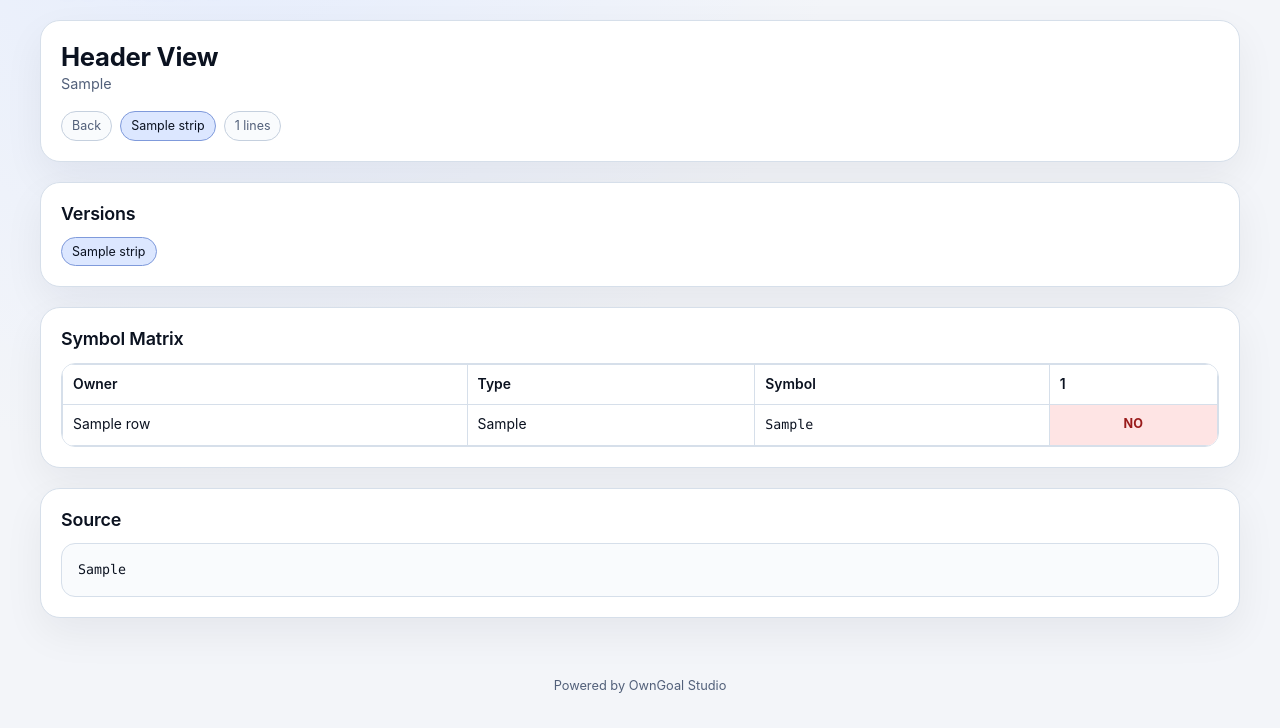
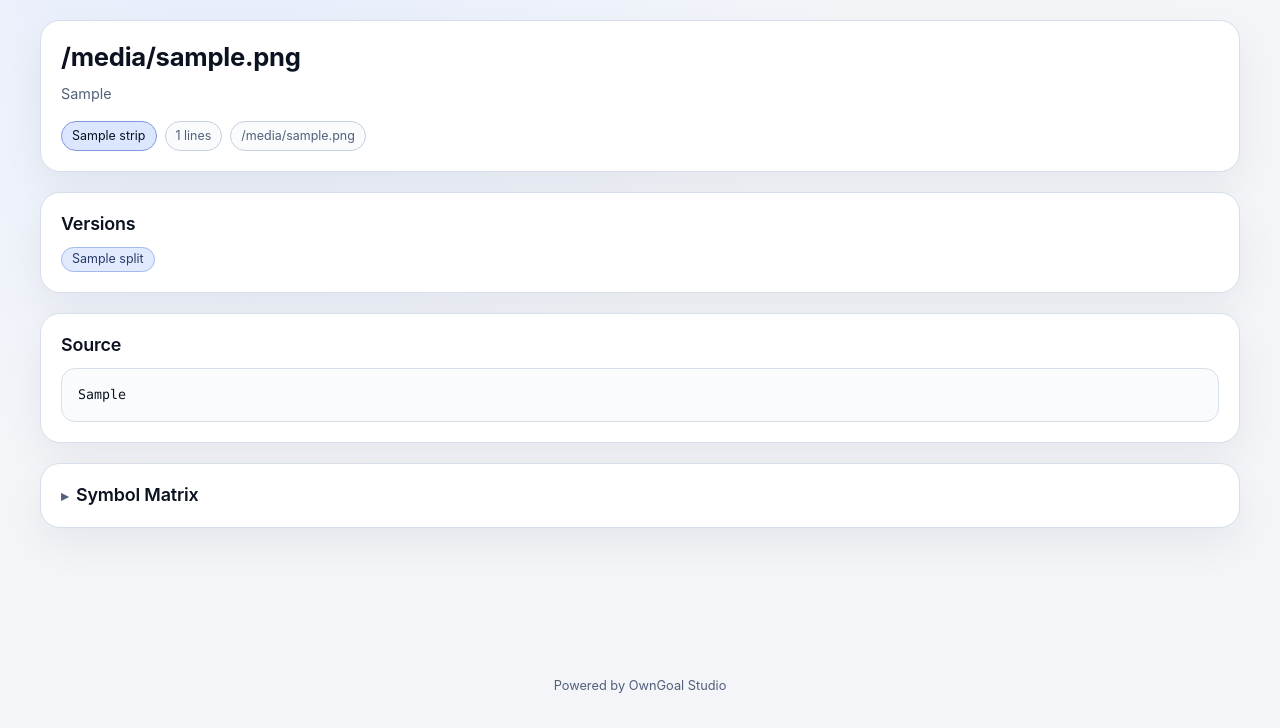
Before and after one commit to Lessica/iOS-Headers, a Flask app: template web/templates/view.html in a window 1280 px wide. Shown: the part 72-800 px from the top of the page. Run offline with Flask 3, Linux system fonts and the light colour scheme; the template is opened without the code that fills it: most values are stand-ins (such as "Sample title", 1, 10 or a date in 2020).

Commit message:
style
Signed-off-by: 82Flex <82flex@gmail.com>

```diff
--- a/web/app.py
+++ b/web/app.py
@@ -41,6 +41,12 @@ app.jinja_env.globals["format_version_id"] = lambda version_id: _format_version_
 OWNER_VERSIONS_PILL_LIMIT = 15
 DEFAULT_DIRECTORY_PAGE_SIZE = 100
 MAX_DIRECTORY_PAGE_SIZE = 1000
+SYMBOL_TYPE_PRIORITY = {
+    "ivar": 0,
+    "property": 1,
+    "class method": 2,
+    "instance method": 3,
+}
 
 
 @app.get("/healthz")
@@ -314,9 +320,11 @@ def view_header(version_id: str, absolute_path: str) -> str:
         "view.html",
         version_id=model.ref.version_id,
         absolute_path=model.ref.absolute_path,
+        file_name=os.path.basename(model.ref.absolute_path.rstrip("/")) or model.ref.absolute_path,
         versions=model.versions,
         rendered_source_html=model.rendered_source_html,
         line_count=len(model.source_text.splitlines()),
+        file_size_text=_format_bytes_for_display(model.ref.pack_length),
         availability_rows=model.availability_rows,
         query_elapsed_ms=query_elapsed_ms,
         show_query_elapsed_ms=settings.show_query_elapsed_ms,
@@ -374,6 +382,14 @@ def _build_view_model(
                 "states": states,
             }
         )
+
+    availability_rows.sort(
+        key=lambda row: (
+            SYMBOL_TYPE_PRIORITY.get(str(row.get("symbol_type", "")).strip().lower(), len(SYMBOL_TYPE_PRIORITY)),
+            str(row.get("owner_name", "")).lower(),
+            str(row.get("symbol_key", "")).lower(),
+        )
+    )
 
     rendered = render_header_with_import_links(
         source_text=source_text,
--- a/web/templates/_partials/availability_table.html
+++ b/web/templates/_partials/availability_table.html
@@ -1,13 +1,13 @@
 {% if availability_rows %}
-<div class="table-wrap" role="region" aria-label="Symbol availability table" tabindex="0">
-  <table>
+<div class="table-wrap matrix-table-wrap" role="region" aria-label="Symbol availability table" tabindex="0">
+  <table class="matrix-table">
     <thead>
       <tr>
         <th>Owner</th>
         <th>Type</th>
         <th>Symbol</th>
         {% for version_num, candidate_version_id in versions %}
-        <th>{{ candidate_version_id }}</th>
+        <th>{{ candidate_version_id | replace('|', '_') }}</th>
         {% endfor %}
       </tr>
     </thead>
@@ -29,6 +29,29 @@
     </tbody>
   </table>
 </div>
+<script>
+  (() => {
+    const table = document.querySelector('.matrix-table-wrap .matrix-table');
+    if (!table || !table.tHead || !table.tHead.rows.length || table.tHead.rows[0].cells.length < 3) {
+      return;
+    }
+
+    const updateSymbolOffset = () => {
+      const headerCells = table.tHead.rows[0].cells;
+      const ownerWidth = headerCells[0].getBoundingClientRect().width;
+      const typeWidth = headerCells[1].getBoundingClientRect().width;
+      table.style.setProperty('--matrix-symbol-left', `${Math.round(ownerWidth + typeWidth)}px`);
+    };
+
+    if ('ResizeObserver' in window) {
+      const observer = new ResizeObserver(updateSymbolOffset);
+      observer.observe(table);
+    }
+
+    window.addEventListener('resize', updateSymbolOffset, { passive: true });
+    updateSymbolOffset();
+  })();
+</script>
 {% else %}
 <div class="empty">No symbols found.</div>
 {% endif %}
--- a/web/templates/_partials/version_switch.html
+++ b/web/templates/_partials/version_switch.html
@@ -1,10 +1,18 @@
 {% if versions %}
-<div class="meta-row" aria-label="Available versions">
+<div class="meta-row version-switch-row" aria-label="Available versions">
   {% for version_num, candidate_version_id in versions %}
+    {% set version_parts = candidate_version_id.split('|', 1) %}
+    {% set version_text = version_parts[0].strip() %}
+    {% set build_text = version_parts[1].strip() if version_parts|length > 1 else '' %}
+    {% set version_aria_label = 'Version ' ~ version_text ~ (', build ' ~ build_text if build_text else '') %}
     {% if candidate_version_id == version_id %}
-      <span class="chip current">{{ format_version_id(candidate_version_id) }}</span>
+      <span class="version-pill tone-{{ loop.index0 % 12 }}" aria-label="{{ version_aria_label }}">{{ version_text }}</span>
     {% else %}
-      <a class="chip" href="{{ url_for('view_header', version_id=encode_version_id(candidate_version_id), absolute_path=absolute_path.lstrip('/')) }}">{{ format_version_id(candidate_version_id) }}</a>
+      <a
+        class="version-pill tone-{{ loop.index0 % 12 }}"
+        href="{{ url_for('view_header', version_id=encode_version_id(candidate_version_id), absolute_path=absolute_path.lstrip('/')) }}"
+        aria-label="{{ version_aria_label }}"
+      >{{ version_text }}</a>
     {% endif %}
   {% endfor %}
 </div>
--- a/web/templates/base.html
+++ b/web/templates/base.html
@@ -278,6 +278,12 @@
 
     .version-pill-row {
       margin-top: var(--space-2);
+    }
+
+    .version-switch-row .version-pill {
+      padding: 4px 10px;
+      font-size: 0.78rem;
+      line-height: 1.2;
     }
 
     .version-pill {
@@ -655,12 +661,49 @@
       word-break: break-all;
     }
 
+    .path-view {
+      margin-top: calc(var(--space-5) / 2);
+    }
+
     .top-actions {
       display: flex;
       flex-wrap: wrap;
       gap: var(--space-2);
       align-items: center;
       justify-content: space-between;
+    }
+
+    .matrix-collapsible > summary {
+      list-style: none;
+      cursor: pointer;
+      margin: 0;
+    }
+
+    .matrix-collapsible > summary::-webkit-details-marker {
+      display: none;
+    }
+
+    .matrix-summary {
+      display: flex;
+      align-items: center;
+      gap: var(--space-2);
+    }
+
+    .matrix-summary::before {
+      content: "▸";
+      color: var(--text-muted);
+      font-size: 0.9rem;
+      line-height: 1;
+      transform: translateY(1px);
+    }
+
+    .matrix-collapsible[open] .matrix-summary::before {
+      content: "▾";
+    }
+
+    .matrix-collapsible > .table-wrap,
+    .matrix-collapsible > .empty {
+      margin-top: var(--space-3);
     }
 
     table {
--- a/web/templates/view.html
+++ b/web/templates/view.html
@@ -9,12 +9,12 @@
 {% block content %}
 <div class="flow">
   <section class="panel stack-4">
-    <h1 class="title-xl">Header View</h1>
-    <p class="path">{{ absolute_path }}</p>
+    <h1 class="title-xl">{{ file_name }}</h1>
+    <p class="path path-view">{{ absolute_path }}</p>
     <div class="meta-row">
-      <a class="chip" href="{{ url_for('search_page') }}">Back</a>
       <span class="chip current">{{ format_version_id(version_id) }}</span>
       <span class="chip">{{ line_count }} lines</span>
+      <span class="chip">{{ file_size_text }}</span>
     </div>
   </section>
 
@@ -24,13 +24,13 @@
   </section>
 
   <section class="panel stack-3">
-    <h2 class="title-lg">Symbol Matrix</h2>
-    {% include "_partials/availability_table.html" %}
-  </section>
-
-  <section class="panel stack-3">
     <h2 class="title-lg">Source</h2>
     <div class="code-block"><code>{{ rendered_source_html|safe }}</code></div>
   </section>
+
+  <details class="panel stack-3 matrix-collapsible">
+    <summary class="title-lg matrix-summary">Symbol Matrix</summary>
+    {% include "_partials/availability_table.html" %}
+  </details>
 </div>
 {% endblock %}
```
Also changed, not shown: other parts of web/templates/base.html (+41 -0 lines), 1 other file.
